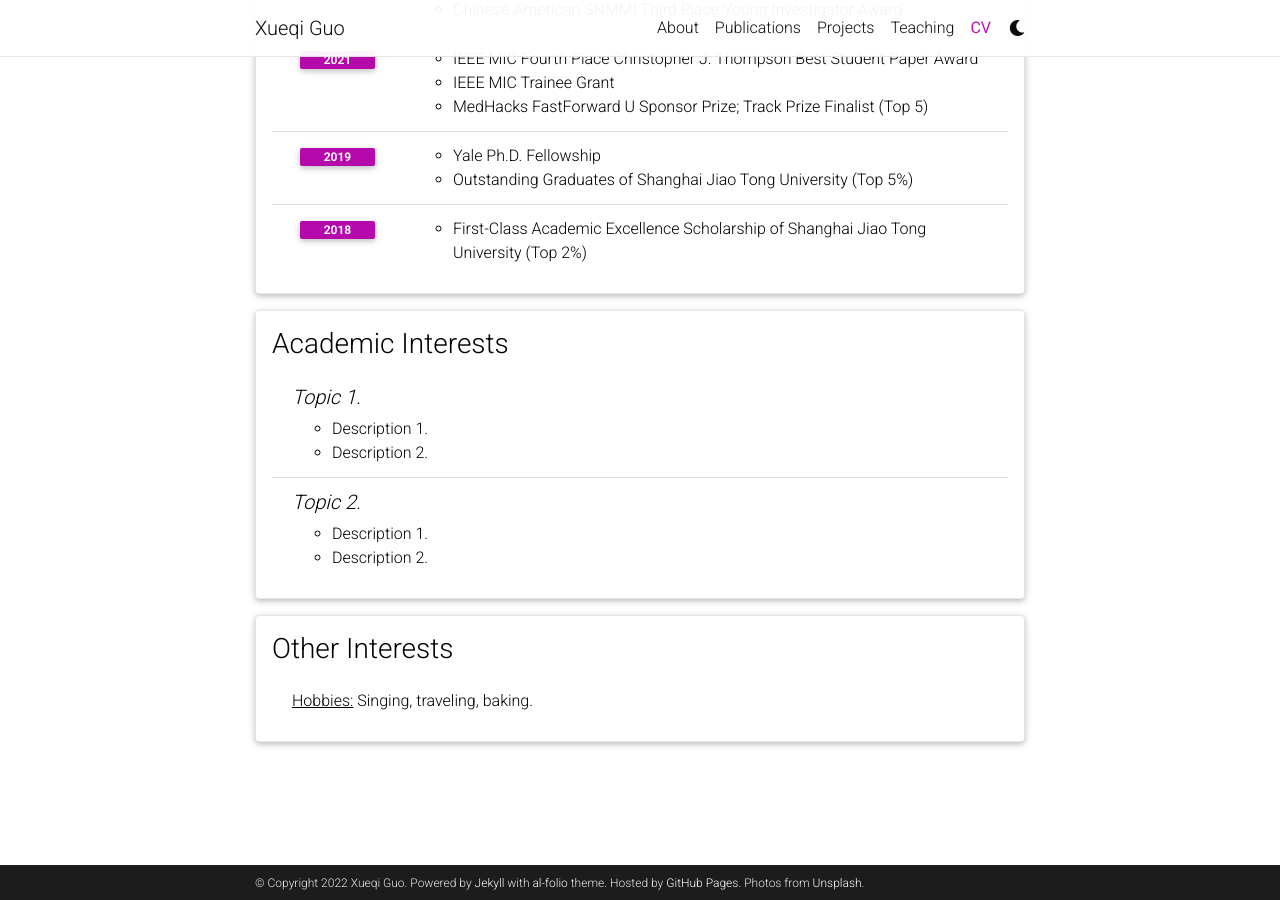
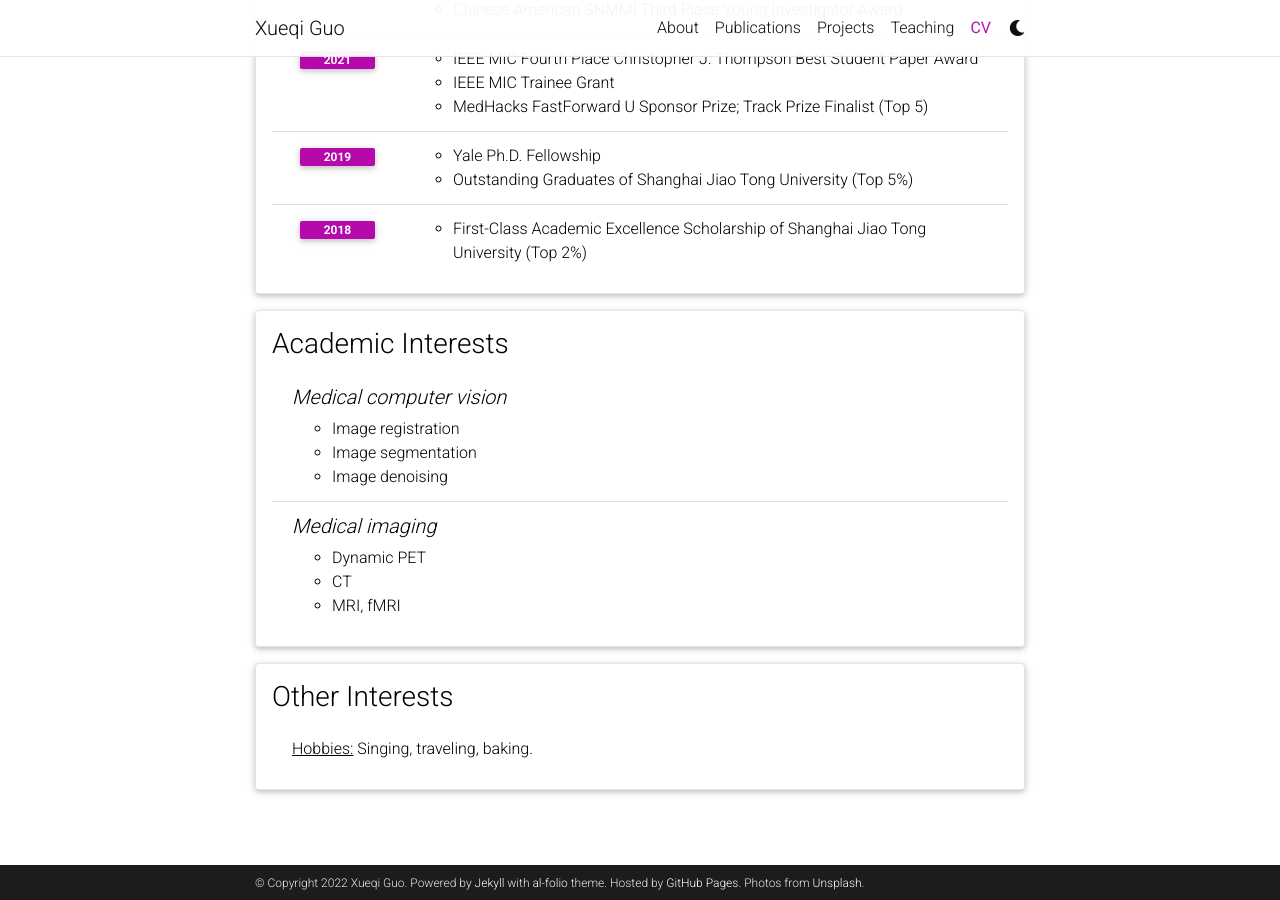
Before and after one commit to gxq1998/gxq1998.github.io, a Jekyll site: the page built from _pages/cv.md, in a window 1280 px wide and 900 px high, scrolled down 1683 px. Built offline with Jekyll 4.4.1, drawn with Linux system fonts in a browser that asks for light colours; comment, search, counter and statistics services are not loaded; a style sheet for code colours, icons or effects is not loaded.

Commit message:
Update cv.yml

```diff
--- a/_data/cv.yml
+++ b/_data/cv.yml
@@ -76,14 +76,16 @@
 - title: Academic Interests
   type: nested_list
   contents:
-    - title: Topic 1.
+    - title: Medical computer vision
       items:
-        - Description 1.
-        - Description 2.
-    - title: Topic 2.
+        - Image registration
+        - Image segmentation
+        - Image denoising
+    - title: Medical imaging
       items:
-        - Description 1.
-        - Description 2.
+        - Dynamic PET
+        - CT
+        - MRI, fMRI
 
 - title: Other Interests
   type: list
```
